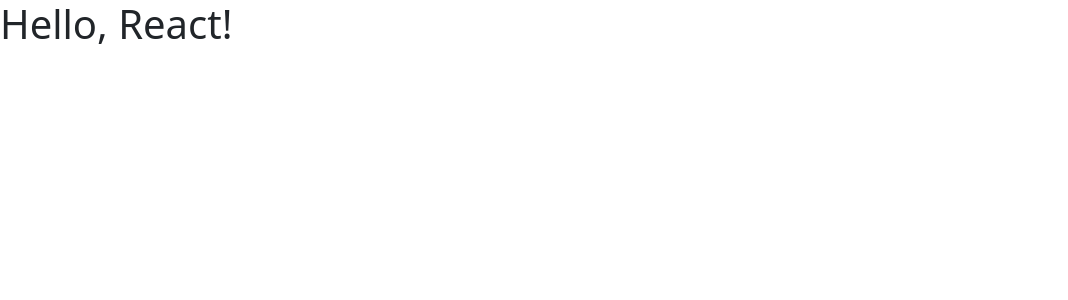
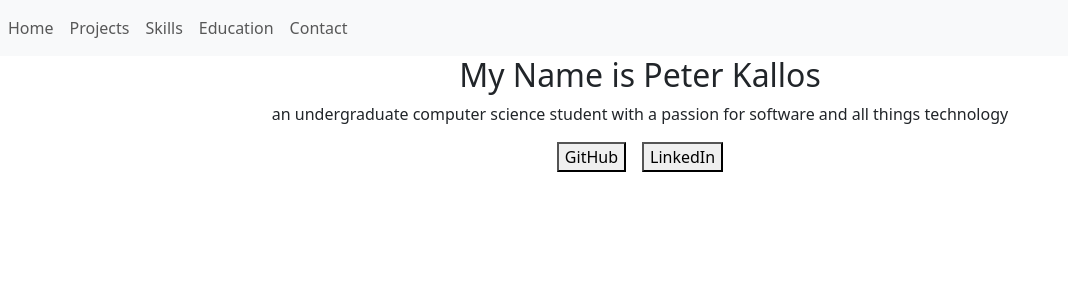
Before and after one commit to KallosP/PortfolioWebsiteImproved, a React (Vite) app in the folder packages/react-frontend/: page / in a window 1280 px wide. Shown: the top 300 px of the page, without its empty margins (0-1068 px from the left). Built offline with nearby package versions, Linux system fonts and the light colour scheme.

Commit message:
modularized different sections

```diff
--- /dev/null
+++ b/packages/react-frontend/src/Home.jsx
@@ -0,0 +1,26 @@
+//import React from 'react'
+
+function Home() {
+	return (
+		<div class="container-fluid">
+			<h2 class="text-center">My Name is Peter Kallos</h2>
+			<p class="text-center">
+				an undergraduate computer science student with a passion for software and all things
+				technology
+			</p>
+			<ul class="list-unstyled text-center">
+				<li class="d-inline-block mx-2">
+					<a href="https://github.com/KallosP" target="_blank">
+						<button>GitHub</button>
+					</a>
+				</li>
+				<li class="d-inline-block mx-2">
+					<a href="https://www.linkedin.com/in/peter-kallos/" target="_blank">
+						<button>LinkedIn</button>
+					</a>
+				</li>
+			</ul>
+		</div>
+	)
+}
+export default Home
--- a/packages/react-frontend/src/MyApp.jsx
+++ b/packages/react-frontend/src/MyApp.jsx
@@ -1,11 +1,16 @@
 // src/MyApp.jsx
 //import React from 'react'
+import Navbar from './Navbar'
+import Home from './Home'
+import Projects from './Projects'
 
 function MyApp() {
 	return (
-		<div>
-			<h1>Hello, React!</h1>
-		</div>
+		<>
+			<Navbar />
+			<Home />
+			<Projects />
+		</>
 	)
 }
 export default MyApp
--- /dev/null
+++ b/packages/react-frontend/src/Navbar.jsx
@@ -0,0 +1,38 @@
+//import React from 'react'
+
+function Navbar() {
+	return (
+		<nav class="navbar navbar-expand-lg navbar-light bg-light">
+			<div class="collapse navbar-collapse" id="navbarSupportedContent">
+				<ul class="navbar-nav mr-auto">
+					<li class="nav-item">
+						<a class="nav-link" href="#">
+							Home
+						</a>
+					</li>
+					<li class="nav-item">
+						<a class="nav-link" href="#">
+							Projects
+						</a>
+					</li>
+					<li class="nav-item">
+						<a class="nav-link" href="#">
+							Skills
+						</a>
+					</li>
+					<li class="nav-item">
+						<a class="nav-link" href="#">
+							Education
+						</a>
+					</li>
+					<li class="nav-item">
+						<a class="nav-link" href="#">
+							Contact
+						</a>
+					</li>
+				</ul>
+			</div>
+		</nav>
+	)
+}
+export default Navbar
--- /dev/null
+++ b/packages/react-frontend/src/Projects.jsx
@@ -0,0 +1,10 @@
+//import React from 'react'
+
+function Projects() {
+	return (
+		<div class="container-fluid">
+
+		</div>
+	)
+}
+export default Projects
```
